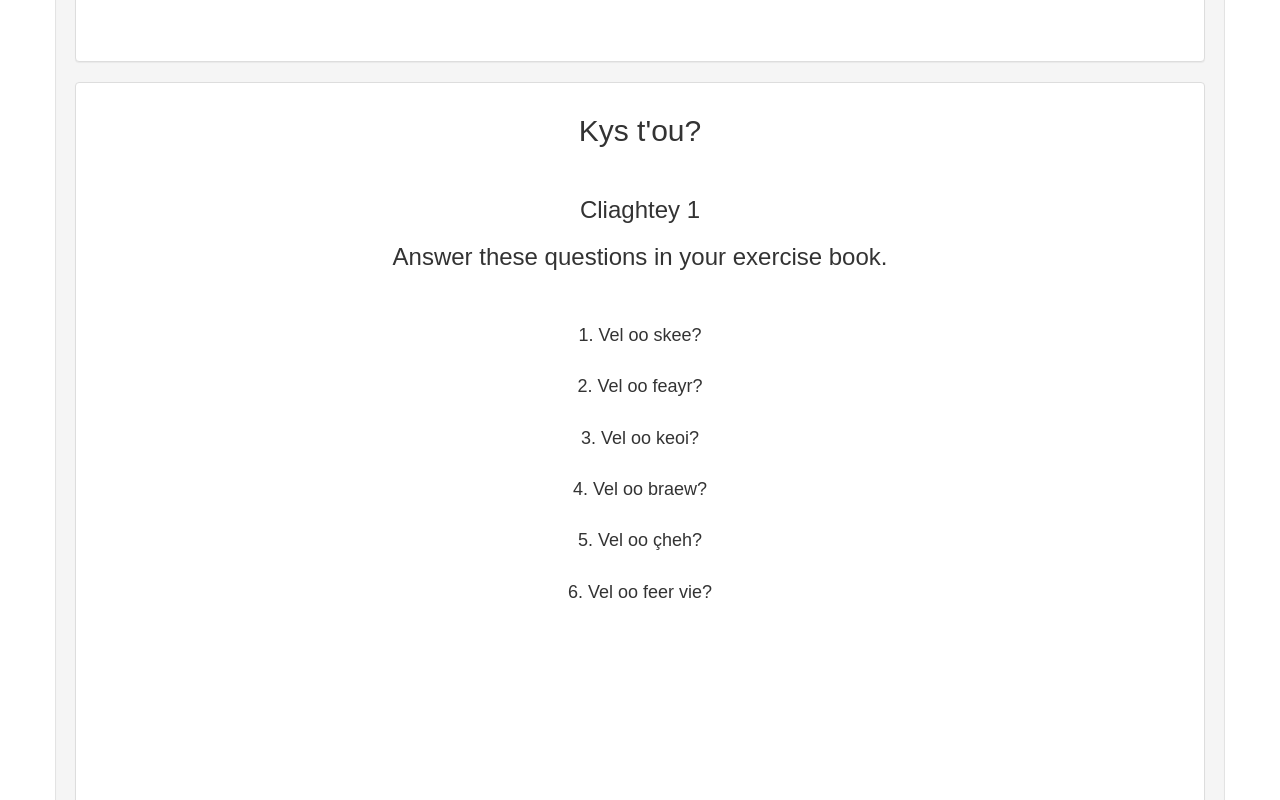
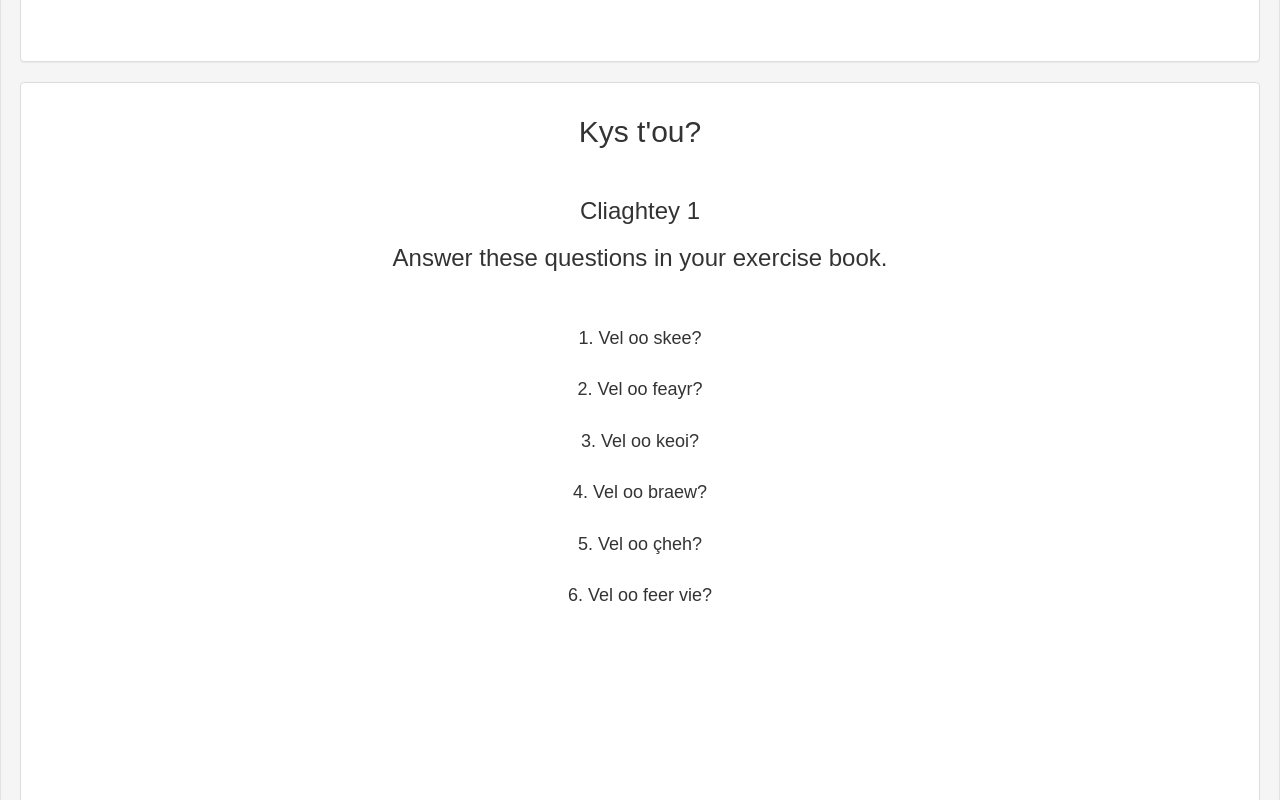
Before and after one commit to peddyrbeg/lioar-geayney, a plain HTML site: page index.html in a window 1280 px wide. Shown: the part 5438-6238 px from the top of the page. Drawn offline with nearby package versions, Linux system fonts and the light colour scheme; a script that the page names is missing; a web font is replaced by a local one.

Commit message:
Update index.html

```diff
--- a/index.html
+++ b/index.html
@@ -34,7 +34,7 @@
 </head>
 
 <body>
-	<div class="container well">
+	<div class="container-fluid well">
 		<div class="text-center panel panel-default">
 			<h1>GAELG</h1>
 			<h2 class="dict" title="'Level One'">Keim Nane</h2>
```
